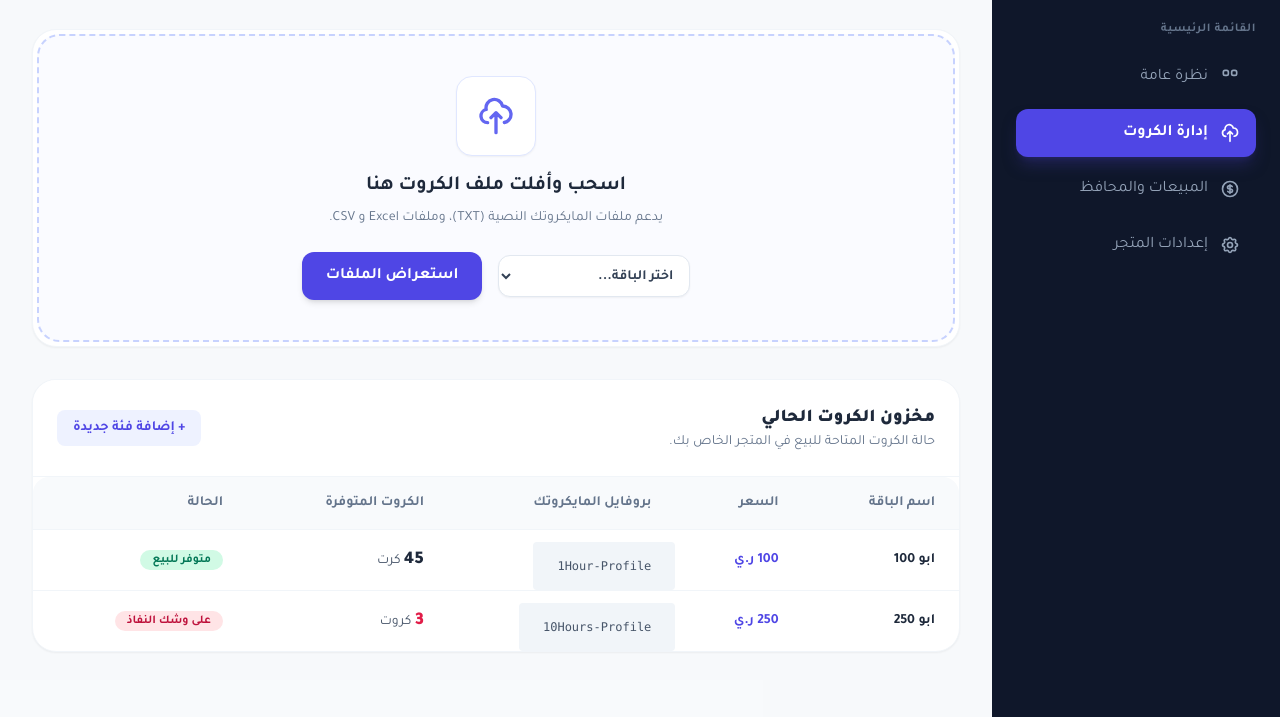
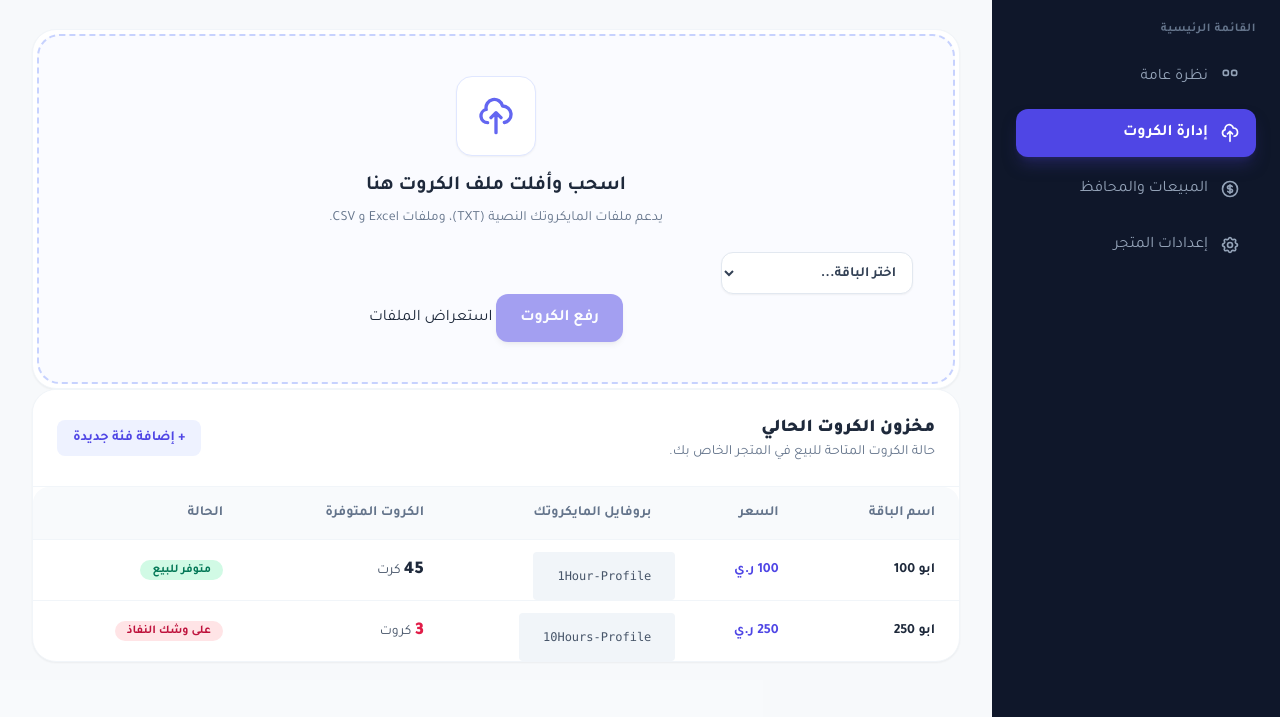
Before and after one commit to Waelbloog/wifi-platform, a plain HTML site: page frontend/كود لوحة تحكم صاحب الشبكة (واجهة رفع الكروت).html in a window 1280 px wide. Shown: the part 83-800 px from the top of the page. Drawn offline with nearby package versions, Linux system fonts and the light colour scheme.

Commit message:
Update كود لوحة تحكم صاحب الشبكة (واجهة رفع الكروت).html

```diff
--- a/frontend/كود لوحة تحكم صاحب الشبكة (واجهة رفع الكروت).html
+++ b/frontend/كود لوحة تحكم صاحب الشبكة (واجهة رفع الكروت).html
@@ -78,15 +78,18 @@
                         <h3 class="text-xl font-bold text-slate-800 mb-2">اسحب وأفلت ملف الكروت هنا</h3>
                         <p class="text-slate-500 text-sm mb-6">يدعم ملفات المايكروتك النصية (TXT)، وملفات Excel و CSV.</p>
 
-                        <div class="flex items-center justify-center gap-4">
-                            <!-- اختيار الباقة التي سيتم ربط الكروت بها -->
-                            <select class="bg-white border border-slate-200 text-slate-700 text-sm rounded-xl focus:ring-indigo-500 focus:border-indigo-500 block p-3 shadow-sm font-bold w-48">
-                                <option disabled selected>اختر الباقة...</option>
-                                <option>ابو 100 (ساعة)</option>
-                                <option>ابو 250 (10 ساعات)</option>
-                                <option>ابو 500 (22 ساعة)</option>
-                            </select>
-                            <button class="bg-indigo-600 text-white font-bold px-6 py-3 rounded-xl shadow-md hover:bg-indigo-700 transition-colors pointer-events-none relative z-20">
+                  <!-- تعديل قائمة الباقات لإضافة (value) لكل باقة -->
+<select id="packageSelect" class="bg-white border border-slate-200 text-slate-700 text-sm rounded-xl focus:ring-indigo-500 focus:border-indigo-500 block p-3 shadow-sm font-bold w-48">
+    <option value="" disabled selected>اختر الباقة...</option>
+    <option value="1">ابو 100 (ساعة)</option>
+    <option value="2">ابو 250 (10 ساعات)</option>
+    <option value="3">ابو 500 (22 ساعة)</option>
+</select>
+
+<!-- تعديل زر الاستعراض لإضافة (id) -->
+<button id="uploadBtn" class="bg-indigo-600 text-white font-bold px-6 py-3 rounded-xl shadow-md hover:bg-indigo-700 transition-colors pointer-events-none opacity-50 relative z-20">
+    رفع الكروت
+</button>
                                 استعراض الملفات
                             </button>
                         </div>
```
